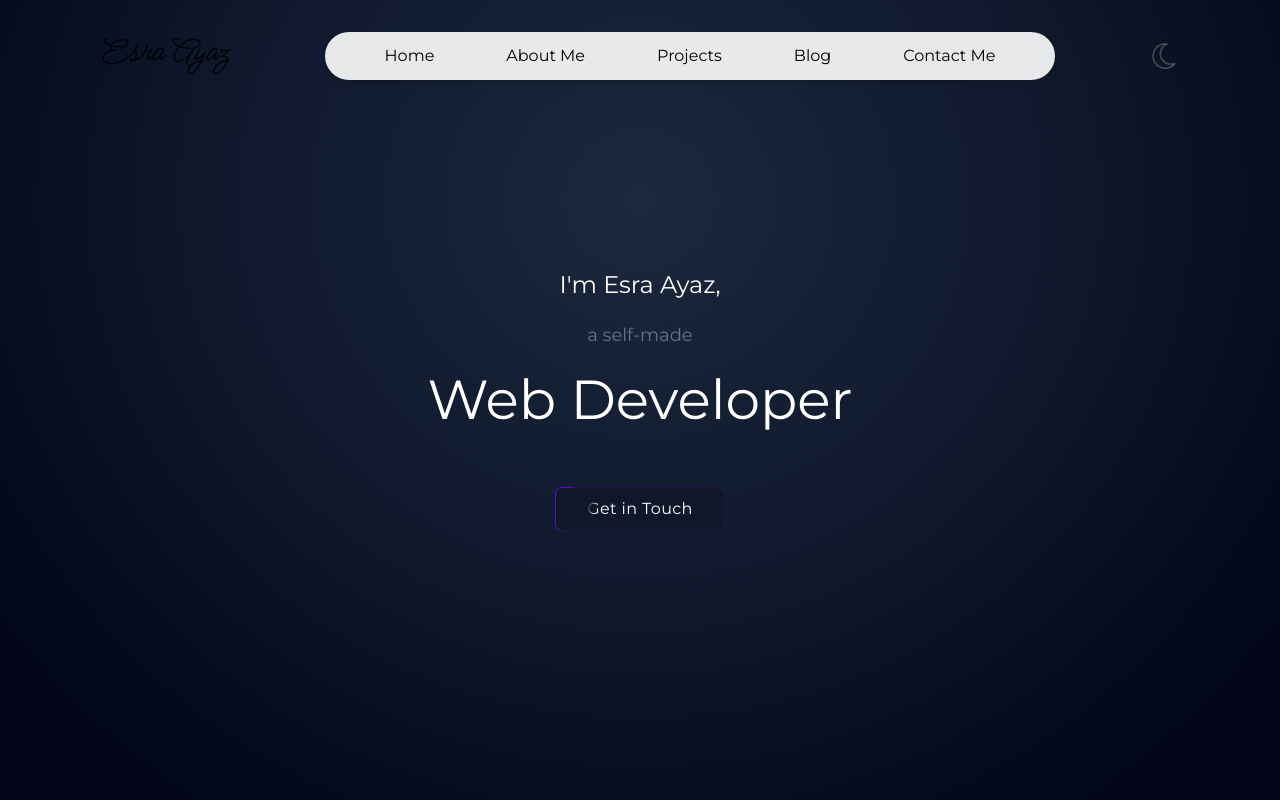
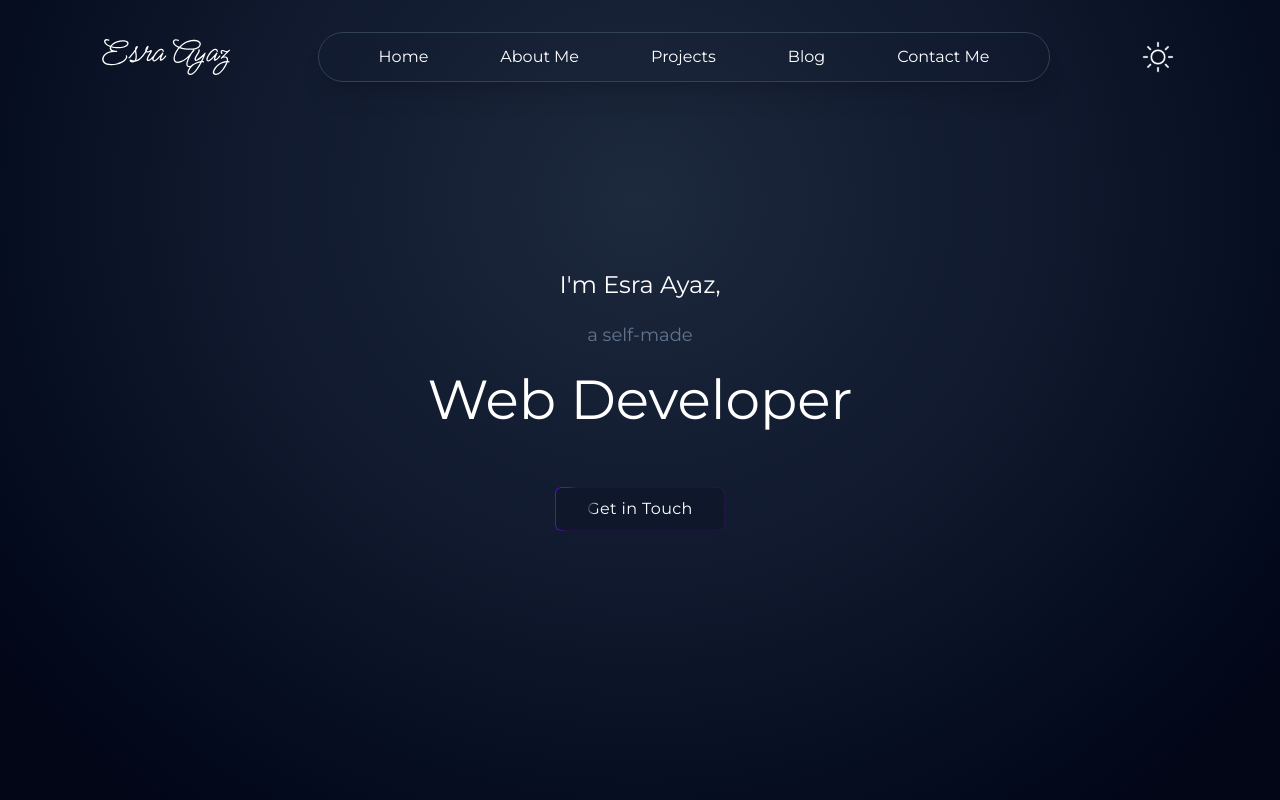
Before and after one commit to esraayaz/main-website, a Next.js app: page / in a window 1280 px wide. Shown: the top 800 px of the page. Built offline with nearby package versions, Linux system fonts and the light colour scheme.

Commit message:
Navbar improved 🐣

```diff
--- a/app/comps/Navbar.jsx
+++ b/app/comps/Navbar.jsx
@@ -1,6 +1,6 @@
 "use client";
 import Image from "next/image";
-import { assets } from "@/assets/assets";
+import { gitHub, linkedin, assets } from "@/assets/assets";
 import React, { useEffect, useRef, useState } from "react";
 
 const Navbar = () => {
@@ -29,21 +29,25 @@ const Navbar = () => {
   return (
     <div>
       <nav
-        className={`w-full fixed px-5 md:px-6 lg:px-8 xl:px-[8%] py-8 flex items-center justify-between z-50 ${
-          isScroll ? "bg-white/60 backdrop-blur-sm shadow-sm" : ""
+        className={`w-full fixed  px-5 md:px-6 lg:px-8 xl:px-[8%] py-8 flex items-center justify-between z-50 ${
+          isScroll
+            ? "bg-slate-800/80 text-white backdrop-blur-sm shadow-sm"
+            : ""
         }`}
       >
         <a href="#header" className="cursor-pointer">
-          <Image src={assets.logo} alt="logo" className="w-32" />
+          <Image src={assets.logo_dark} alt="logo" className="w-32" />
         </a>
         <ul
-          className={`hidden md:flex items-center gap-4 lg:gap-8 xl:gap-12 rounded-full px-6 lg:px-8 xl:px-12 py-3 ${
-            isScroll ? "" : "bg-white/90 shadow-md"
+          className={`hidden md:flex  items-center gap-4 lg:gap-8 xl:gap-12 rounded-full px-6 lg:px-8 xl:px-12 py-3 ${
+            isScroll
+              ? ""
+              : "text-white bg-transparent border-1 border-slate-700 shadow-xl"
           }  mx-4`}
         >
           <li>
             <a
-              className="hover:text-violet-800 active:text-violet-800 text-sm mx-3 lg:text-base"
+              className="hover:text-indigo-400 active:indigo-400 text-sm mx-3 lg:text-base"
               href="#header"
             >
               Home
@@ -51,7 +55,7 @@ const Navbar = () => {
           </li>
           <li>
             <a
-              className="hover:text-violet-800 active:text-violet-800 text-sm mx-3 lg:text-base"
+              className="hover:text-indigo-400 active:indigo-400 text-sm mx-3 lg:text-base"
               href="#about"
             >
               About Me
@@ -59,7 +63,7 @@ const Navbar = () => {
           </li>
           <li>
             <a
-              className="hover:text-violet-800 active:text-violet-800 text-sm mx-3 lg:text-base"
+              className="hover:text-indigo-400 active:indigo-400 text-sm mx-3 lg:text-base"
               href="#project"
             >
               Projects
@@ -67,7 +71,7 @@ const Navbar = () => {
           </li>
           <li>
             <a
-              className="hover:text-violet-800 active:text-violet-800 text-sm mx-3 lg:text-base"
+              className="hover:text-indigo-400 active:indigo-400 text-sm mx-3 lg:text-base"
               href="#blog"
             >
               Blog
@@ -75,7 +79,7 @@ const Navbar = () => {
           </li>
           <li>
             <a
-              className="hover:text-violet-800 active:text-violet-800 text-sm mx-3 lg:text-base"
+              className="hover:text-indigo-600 active:indigo-600 text-sm mx-3 lg:text-base"
               href="#contact"
             >
               Contact Me
@@ -85,30 +89,30 @@ const Navbar = () => {
 
         <div className="flex items-center gap-2">
           <button className="hidden md:flex cursor-pointer">
-            <Image src={assets.moon_icon} alt="moon" className="w-7" />
+            <Image src={assets.sun_icon} alt="moon" className="w-10" />
           </button>
           <button className="block md:hidden cursor-pointer" onClick={openMenu}>
-            <Image src={assets.menu_black} alt="menu-black" className="w-6" />
+            <Image src={assets.menu_white} alt="menu-black" className="w-6" />
           </button>
         </div>
 
         {/*-- --------- Mobile Menu --------- --*/}
         <ul
           ref={sideMenuRef}
-          className="flex md:hidden flex-col gap-5 py-20 px-10 fixed -right-64 top-0 bottom-0 w-64 z-50 h-screen bg-fuchsia-50 transition duration-500"
+          className="flex md:hidden flex-col gap-5 py-20 px-10 fixed -right-64 top-0 bottom-0 w-64 z-50 h-screen text-white bg-gray-800 transition duration-500"
         >
           <div className="absolute right-6 top-6" onClick={closeMenu}>
             <Image
-              src={assets.close_black}
+              src={assets.close_white}
               alt="close-icon"
               className="w-8 mt-3 cursor-pointer"
             />
           </div>
           <button>
             <Image
-              src={assets.moon_icon}
+              src={assets.sun_icon}
               alt="moon"
-              className="md:hidden w-8 mb-4 cursor-pointer"
+              className="md:hidden w-10 mb-4 cursor-pointer"
             />
           </button>
           <li>
@@ -136,6 +140,46 @@ const Navbar = () => {
               💌 Contact Me
             </a>
           </li>
+          <div className="mt-auto pt-8 flex flex-col items-center gap-4">
+            <div className="flex justify-center gap-6">
+              <div className="flex flex-col">
+                <Image
+                  src={linkedin}
+                  alt="LinkedIn"
+                  width={20}
+                  height={20}
+                  className="mb-2 ml-2"
+                />
+                <button className=" px-4 py-2 rounded-lg border-[0.5px] bg-gray-800 border-slate-400 hover:bg-gray-700 active:bg-gray-700 duration-300 text-xs">
+                  <a
+                    href="https://www.linkedin.com/in/esraayaz/"
+                    target="_blank"
+                    onClick={closeMenu}
+                  >
+                    LinkedIn
+                  </a>
+                </button>
+              </div>
+              <div className="flex flex-col">
+                <Image
+                  src={gitHub}
+                  alt="GitHub"
+                  width={20}
+                  height={20}
+                  className="mb-2 ml-2"
+                />
+                <button className="text-slate-200 px-4 py-2 rounded-lg border-[0.5px] bg-gray-800 border-slate-400  hover:bg-gray-700 active:bg-gray-700 duration-300 text-xs">
+                  <a
+                    href="https://github.com/esraayaz"
+                    target="_blank"
+                    onClick={closeMenu}
+                  >
+                    GitHub
+                  </a>
+                </button>
+              </div>
+            </div>
+          </div>
         </ul>
       </nav>
     </div>
```
